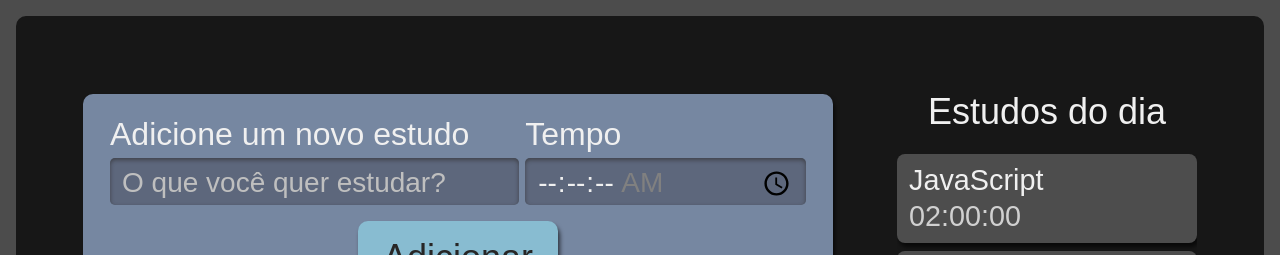
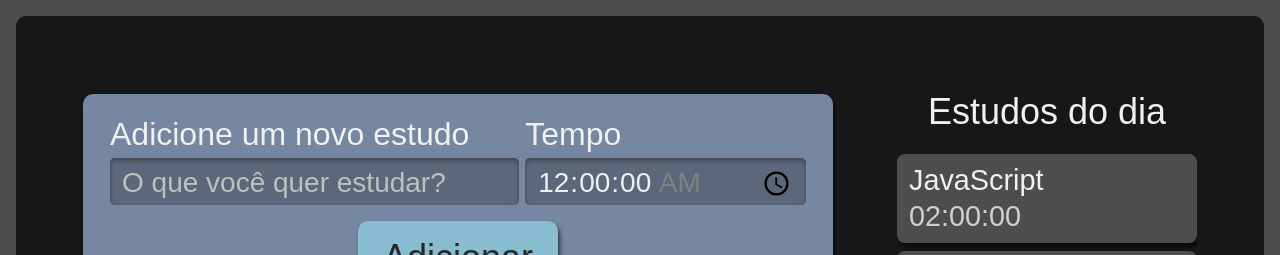
Before and after one commit to GabrielRHL/do-task, a React (Create React App) app: page / in a window 1280 px wide. Shown: the top 255 px of the page. Built offline with nearby package versions, Linux system fonts and the light colour scheme; the HTML template or start-up script is replaced by a standard one.

Commit message:
aplicando state no componente Form

```diff
--- a/src/components/Form/index.tsx
+++ b/src/components/Form/index.tsx
@@ -3,20 +3,30 @@ import Button from '../Button'
 import style from './Form.module.scss'
 
 class Form extends React.Component {
+    state = {
+        name: '',
+        time: '00:00'
+    }
+
+    addTask(event: React.FormEvent) {
+        event.preventDefault()
+
+    }
+
     render() {
         return (
-            <form className={style.newTask}>
+            <form className={style.newTask} onSubmit={this.addTask.bind(this)}>
                 <div className={style.inputContainer}>
                     <label htmlFor='task'>
                         Adicione um novo estudo
                     </label>
-                    <input type='text' name='task' id='task' placeholder='O que você quer estudar?' required/>
+                    <input type='text' name='task' id='task' placeholder='O que você quer estudar?' value={this.state.name} onChange={event => this.setState({...this.state, name: event.target.value})} required/>
                 </div>
                 <div className={style.inputContainer}>
                     <label htmlFor='time'>
                         Tempo
                     </label>
-                    <input type='time' step='1' name='time' id='time' min='00:00:00' max='01:30:00' required/>
+                    <input type='time' step='1' name='time' id='time' value={this.state.time} onChange={event => this.setState({...this.state, time: event.target.value})} min='00:00:00' max='01:30:00' required/>
                 </div>
                 <Button>Adicionar</Button>
             </form>
```
